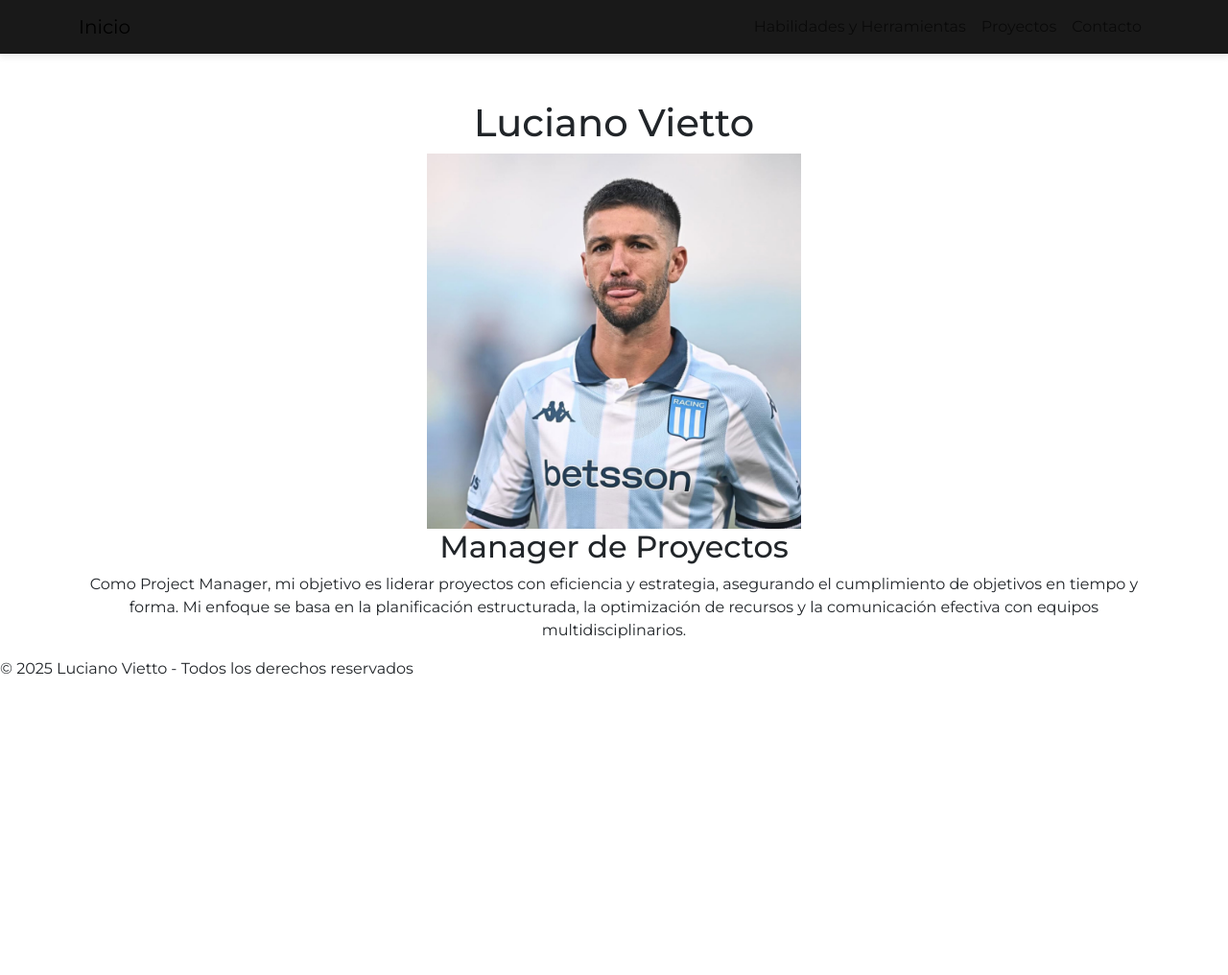
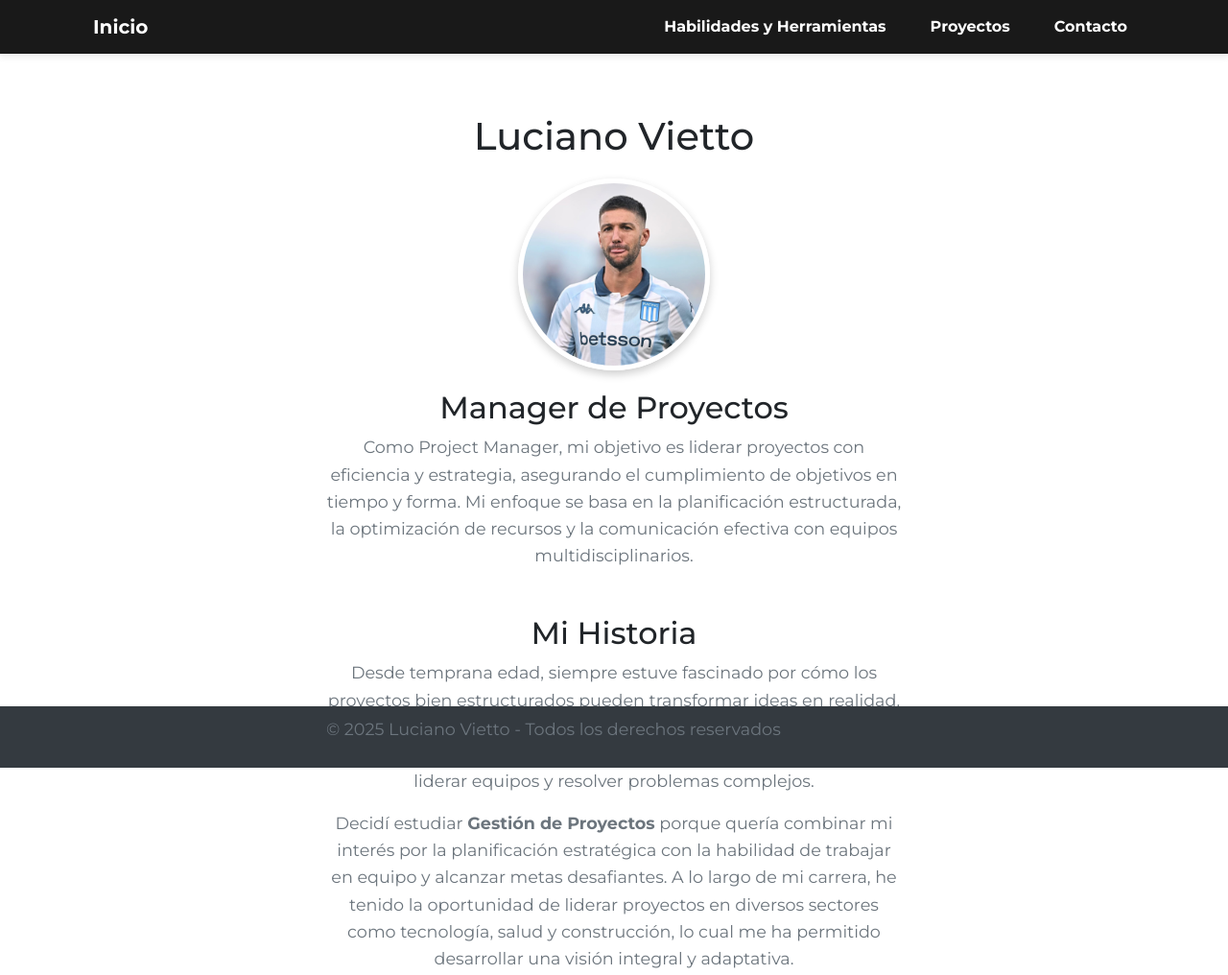
Before and after one commit to SLorenzatti12/TP1_Lorenzatti, a plain HTML site: page index.html in a window 1280 px wide. Shown: the top 1016 px of the page at 96% size. Before the commit the page ends 800 px from the top, so only its background shows below. Drawn offline with nearby package versions, Linux system fonts and the light colour scheme.

Commit message:
Mejoras al CSS

```diff
--- a/index.html
+++ b/index.html
@@ -40,6 +40,17 @@
                 asegurando el cumplimiento de objetivos en tiempo y forma. Mi enfoque se basa en la planificación estructurada,
                 la optimización de recursos y la comunicación efectiva con equipos multidisciplinarios.
             </p>
+            <section id="mi-historia" class="my-5">
+                <div class="container">
+                    <h2>Mi Historia</h2>
+                    <p>Desde temprana edad, siempre estuve fascinado por cómo los proyectos bien estructurados pueden transformar ideas en realidad. Mi camino hacia la gestión de proyectos comenzó cuando trabajé en mi primer proyecto universitario, donde descubrí mi pasión por liderar equipos y resolver problemas complejos.</p>
+                    <p>Decidí estudiar <strong>Gestión de Proyectos</strong> porque quería combinar mi interés por la planificación estratégica con la habilidad de trabajar en equipo y alcanzar metas desafiantes. A lo largo de mi carrera, he tenido la oportunidad de liderar proyectos en diversos sectores como tecnología, salud y construcción, lo cual me ha permitido desarrollar una visión integral y adaptativa.</p>
+                    <p>Uno de los aspectos más gratificantes de mi trabajo es ver cómo un equipo cohesionado puede superar obstáculos y lograr resultados excepcionales. Creo firmemente en la importancia de una planificación rigurosa, la comunicación abierta y la optimización de recursos como claves para el éxito de cualquier proyecto.</p>
+                    <p>Cuando no estoy gestionando proyectos, disfruto de actividades como el senderismo y la lectura, que me ayudan a mantener un equilibrio entre mi vida personal y profesional.</p>
+                    <p>Estoy siempre abierto a nuevos desafíos y proyectos emocionantes. Si tienes uno en mente, ¡me encantaría conversar contigo!</p>
+                    <a href="contacto.html" class="btn btn-primary mt-3">Contáctame</a>
+                </div>
+            </section>
         </main>
         <footer>
             <p>&copy; 2025 Luciano Vietto - Todos los derechos reservados</p>
--- a/style.css
+++ b/style.css
@@ -1,25 +1,76 @@
 *{
-    font-family: Montserrat;
+    font-family: 'Montserrat', sans-serif;
+    margin: 0;
+    padding: 0;
+    box-sizing: border-box;
 }
 
 #perfil{
-    width: 35%;
-    height: auto;
+    width: 200px;
+    height: 200px;
+    border-radius: 50%;
+    margin: 20px auto;
+    display: block;
+    border: 5px solid #fff;
+    box-shadow: 0px 4px 10px rgba(0, 0, 0, 0.2);
+}
+h1{
+  font-size: 2.5rem;
+  font-weight: 700;
+  color: #343a40;
+  margin-top: 20px;
+}
+
+h2{
+  font-size: 1.8rem;
+  color: #495057;
+  margin-bottom: 10px;
+}
+
+p{
+  font-size: 1.1rem;
+  color: #6c757d;
+  max-width: 600px;
+  margin: 0 auto;
+  line-height: 1.6;
 }
 
 
 body {
-    padding-top: 56px; /* Ajusta según la altura de tu navbar */
+    background: linear-gradient(to-right, #f8f9fa, #e9ecef);
+    padding-top: 70px;
+    text-align: center;
   }
 
 .navbar {
-    background-color: rgba(0, 0, 0, 0.9); /* Color negro con transparencia */
-    box-shadow: 0px 4px 6px rgba(82, 81, 81, 0.1); /* Agrega sombra para mejor visibilidad */
+    background-color: rgba(0, 0, 0, 0.9);
+    box-shadow: 0px 4px 6px rgba(82, 81, 81, 0.1);
   }
 
+
+.navbar a{
+  color: white;
+  text-decoration: none;
+  margin: 0 15px;
+  font-weight: bold;
+  transition: color 0.3s;
+}
+
+.navbar a:hover{
+  color:#ffcc00
+}
 
 @media (max-width: 991px) {
     .navbar {
       background-color: rgb(71, 71, 71); /* Hace que el fondo sea sólido en móviles */
     }
   }
+
+footer{
+  background-color: #343a40;
+  color: white;
+  padding: 10px 0;
+  position: fixed;
+  bottom: 0;
+  width: 100%;
+}
```
Also changed, not shown: contacto.html (+7 -3 lines), habilidades.html (+7 -3 lines), proyectos.html (+7 -3 lines).
